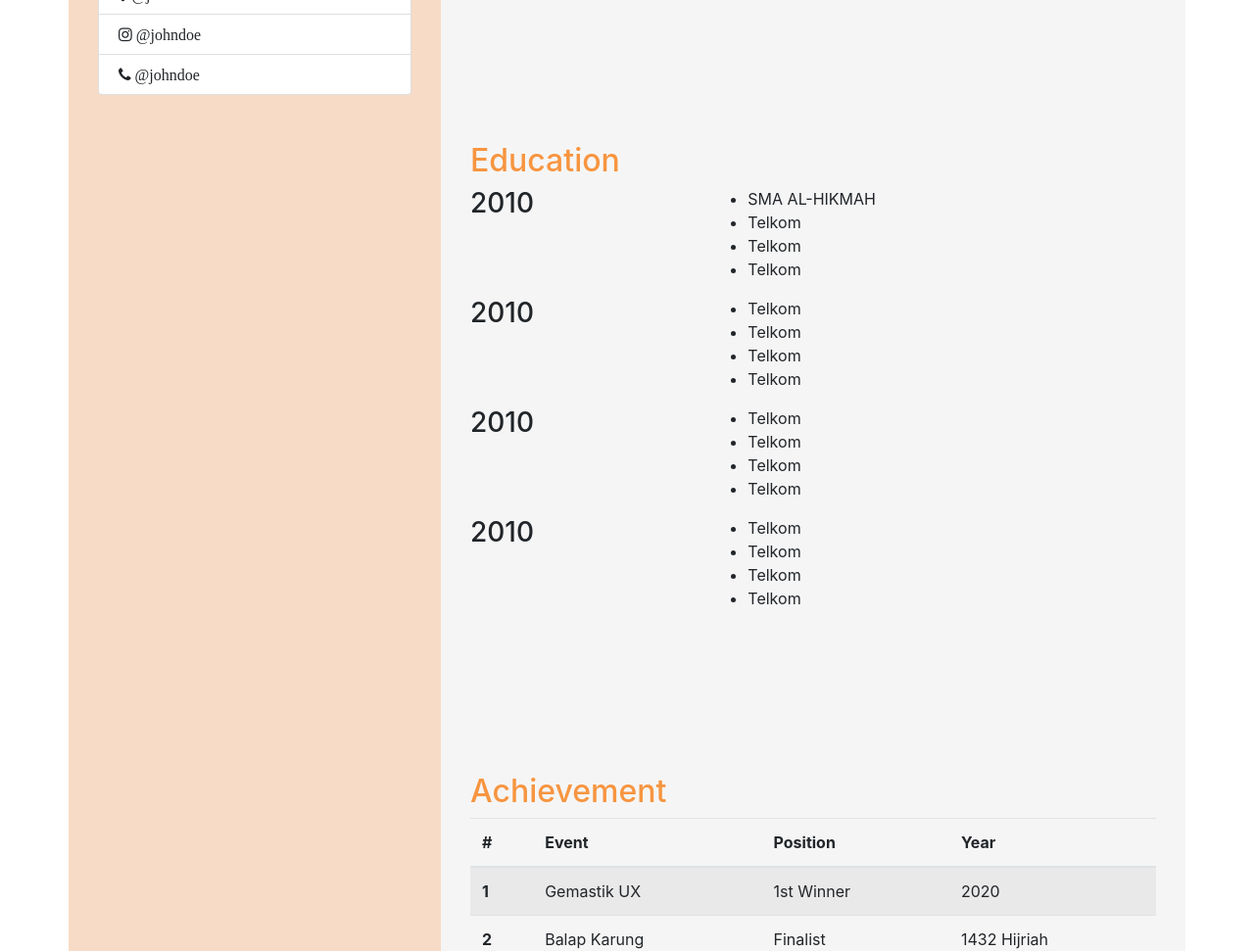
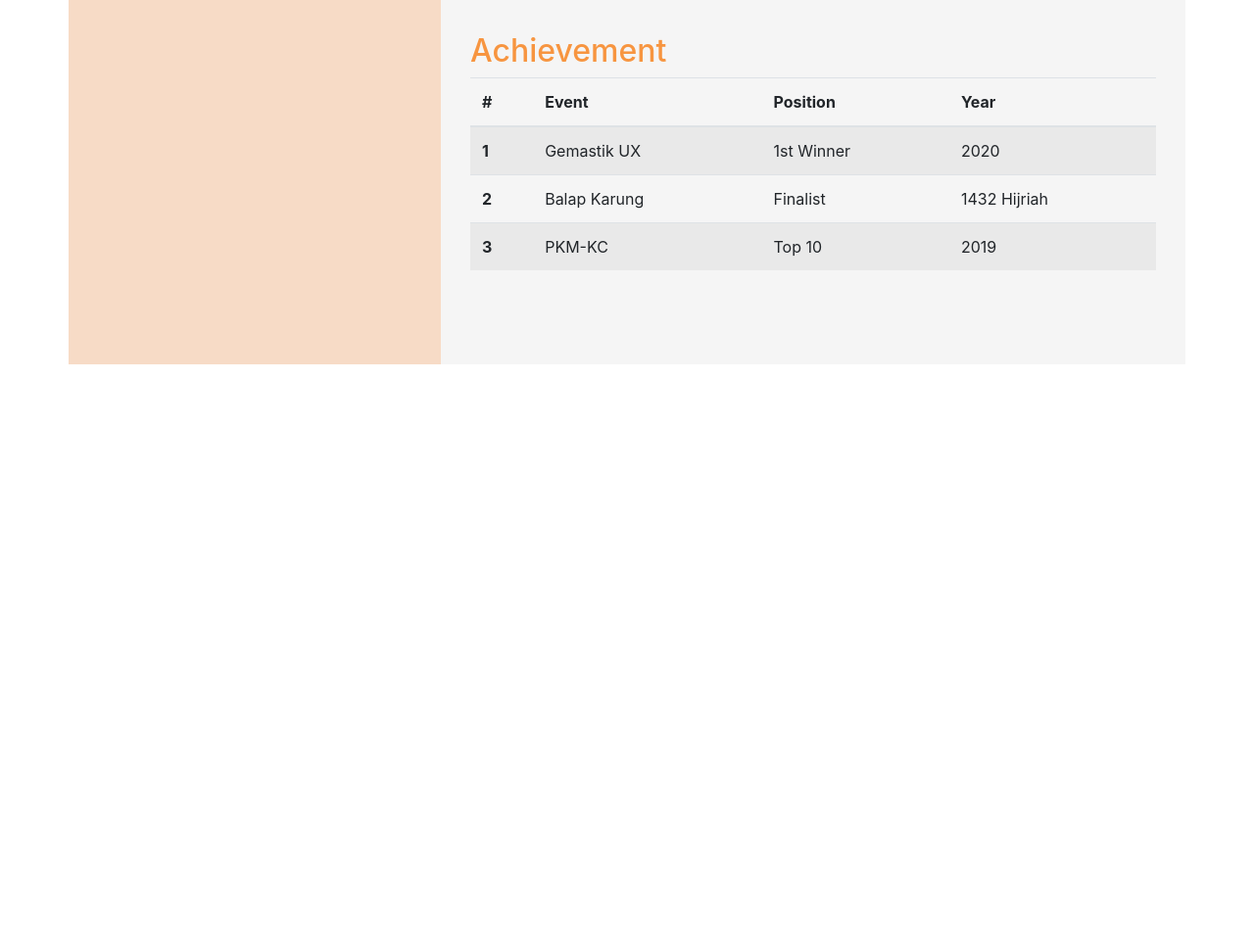
Before and after one commit to DPP-2020/praktikum-2-membuat-cv-part-2-novyantsp, a plain HTML site: page index.html in a window 1280 px wide. Shown: the part 1829-2800 px from the top of the page at 98% size. After the commit the page ends 2201 px from the top, so only its background shows below. Drawn offline with nearby package versions, Linux system fonts and the light colour scheme.

Commit message:
05211740000082 #2

```diff
--- a/css/style.css
+++ b/css/style.css
@@ -3,7 +3,7 @@ header {
   }
 
   section {
-    padding: 50px 0;
+    padding: 30px 0;
   }
 
   li.hd{
--- a/index.html
+++ b/index.html
@@ -27,8 +27,8 @@
 
     <div class="container">
         <div class="row">
-            <div class="col" style="background-color:#515151; color:white ; padding: 150px 0 100px;">
-              <img src="https://cdn.pixabay.com/photo/2015/06/22/08/40/child-817373_960_720.jpg" class="img-fluid rounded mx-auto d-block" width="50%" height="50%" alt="Responsive image">
+            <div class="col mx-md-n5" style="background-color:#515151; color:white ; padding: 150px 0 100px;">
+              <img src="https://cdn.pixabay.com/photo/2015/06/22/08/40/child-817373_960_720.jpg" class="img-fluid rounded mx-auto d-block px-2" width="50%" height="50%" alt="Responsive image">
                 <h1 style="text-align: center;">John Doe</h1>
                 <h3 style="text-align: center;">Branding and Media Specialist</h3>
             </div>
@@ -87,13 +87,13 @@
                 </section>
 
                 <section id="skill">
-                    <div class="container" style="display: inline;">
+                    <div class="container" style="display: block;">
                       <div class="row">
                         <div class="col-lg mx-auto">
                           <h2>Software</h2>
 
 
-                          <div class="row">
+                          <div class="row mx-md-n5">
                             <div class="col">
                                 <ul>
                                     <li>Office</li>
@@ -298,85 +298,11 @@
               </section>
 
                 <section id="skill" style="margin: 50px 0;">
-                    <div class="container">
-                      <div class="row">
-                        <div class="col-lg mx-auto">
-                          <h2 class="isi">Education</h2>
-                          <h3 style="display: none;">Language</h3>
-
-                          <div class="row">
-                              <div class="col-md-4">
-                                <h3>2010</h3>
-                              </div>
-
-                              <div class="col-md-8">
-                                <ul>
-                                    <li>SMA AL-HIKMAH</li>
-                                    <li>Telkom</li>
-                                    <li>Telkom</li>
-                                    <li>Telkom</li>
-                                </ul>
-
-                              </div>
-                          </div>
-
-                          <div class="row">
-                            <div class="col-md-4">
-                              <h3>2010</h3>
-                            </div>
-
-                            <div class="col-md-8">
-                              <ul>
-                                  <li>Telkom</li>
-                                  <li>Telkom</li>
-                                  <li>Telkom</li>
-                                  <li>Telkom</li>
-                              </ul>
-
-                            </div>
-                        </div>
-
-                        <div class="row">
-                            <div class="col-md-4">
-                              <h3>2010</h3>
-                            </div>
-
-                            <div class="col-md-8">
-                              <ul>
-                                  <li>Telkom</li>
-                                  <li>Telkom</li>
-                                  <li>Telkom</li>
-                                  <li>Telkom</li>
-                              </ul>
-
-                            </div>
-                        </div>
-
-                        <div class="row">
-                            <div class="col-md-4">
-                              <h3>2010</h3>
-                            </div>
-
-                            <div class="col-md-8">
-                              <ul>
-                                  <li>Telkom</li>
-                                  <li>Telkom</li>
-                                  <li>Telkom</li>
-                                  <li>Telkom</li>
-                              </ul>
-
-                            </div>
-                        </div>
-                        </div>
-                      </div>
-                    </div>
-                </section>
-                <section id="skill" style="margin: 50px 0;">
                   <div class="container">
                     <div class="row">
                       <div class="col-lg mx-auto">
                         <h2 class="isi">Achievement</h2>
-                        <h3 style="display: none;">Language</h3>
+                        <h1 style="display: none;">FILE NOT FOUND</h3>
 
                         <div class="row">
                             <div class="col-lg mx-auto">
```
